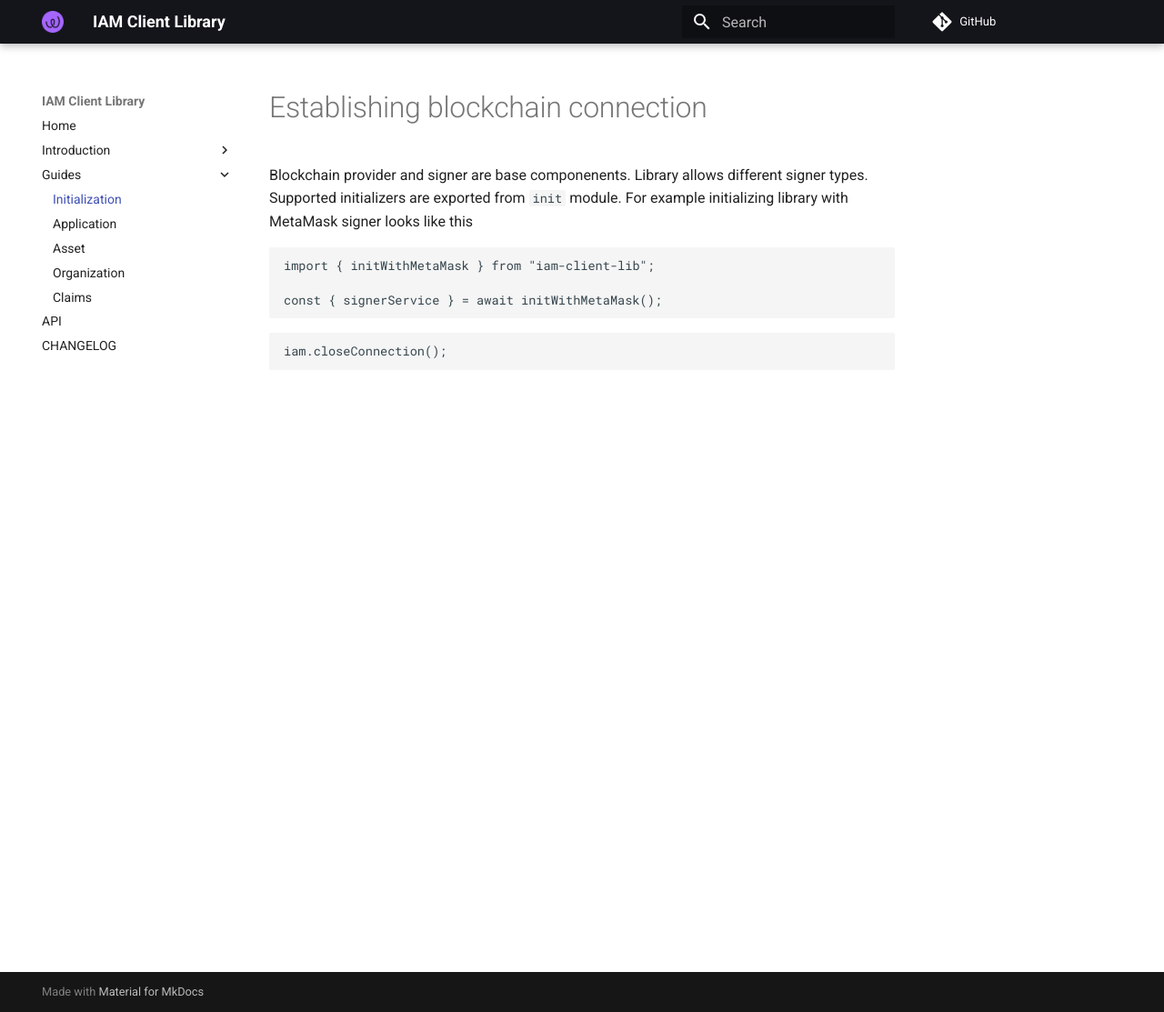
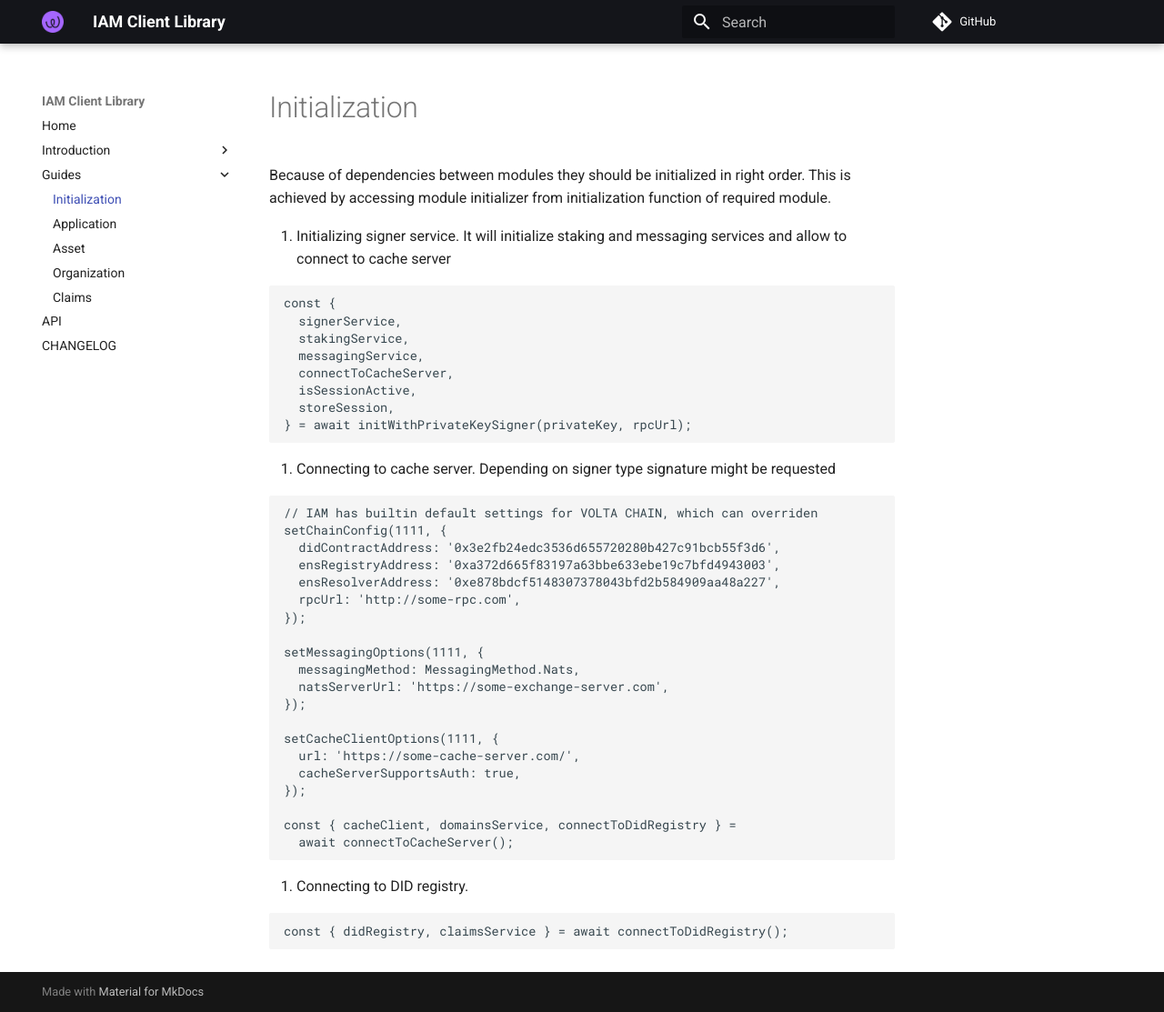
Before and after one commit to energywebfoundation/iam-client-lib, an MkDocs documentation site: the page built from docs/guides/initialization.md, in a window 1280 px wide and 1113 px high. Shown: the whole window at 91% size. Built offline with MkDocs 1.6.1 and Material for MkDocs 9.7.7, drawn with Linux system fonts in a browser that asks for light colours; comment, search, counter and statistics services are not loaded.

Commit message:
docs(initialization): update to match current README

````diff
--- a/docs/guides/initialization.md
+++ b/docs/guides/initialization.md
@@ -1,15 +1,47 @@
-# Establishing blockchain connection
+# Initialization
 
-Blockchain provider and signer are base componenents. Library allows different signer types.
-Supported initializers are exported from `init` module. For example initializing library
-with MetaMask signer looks like this
+Because of dependencies between modules they should be initialized in right order. This is achieved by accessing module initializer from initialization function of required module.
+
+1. Initializing signer service. It will initialize staking and messaging services and allow to connect to cache server
 
 ```typescript
-import { initWithMetaMask } from "iam-client-lib";
-
-const { signerService } = await initWithMetaMask();
+const {
+  signerService,
+  stakingService,
+  messagingService,
+  connectToCacheServer,
+  isSessionActive,
+  storeSession,
+} = await initWithPrivateKeySigner(privateKey, rpcUrl);
 ```
 
+2. Connecting to cache server. Depending on signer type signature might be requested
+
 ```typescript
-iam.closeConnection();
+// IAM has builtin default settings for VOLTA CHAIN, which can overriden
+setChainConfig(1111, {
+  didContractAddress: '0x3e2fb24edc3536d655720280b427c91bcb55f3d6',
+  ensRegistryAddress: '0xa372d665f83197a63bbe633ebe19c7bfd4943003',
+  ensResolverAddress: '0xe878bdcf5148307378043bfd2b584909aa48a227',
+  rpcUrl: 'http://some-rpc.com',
+});
+
+setMessagingOptions(1111, {
+  messagingMethod: MessagingMethod.Nats,
+  natsServerUrl: 'https://some-exchange-server.com',
+});
+
+setCacheClientOptions(1111, {
+  url: 'https://some-cache-server.com/',
+  cacheServerSupportsAuth: true,
+});
+
+const { cacheClient, domainsService, connectToDidRegistry } =
+  await connectToCacheServer();
 ```
+
+3. Connecting to DID registry.
+
+```typescript
+const { didRegistry, claimsService } = await connectToDidRegistry();
+```
````
Also changed, not shown: README.md (+1 -0 lines), docs/api/README.md (+1 -0 lines).
